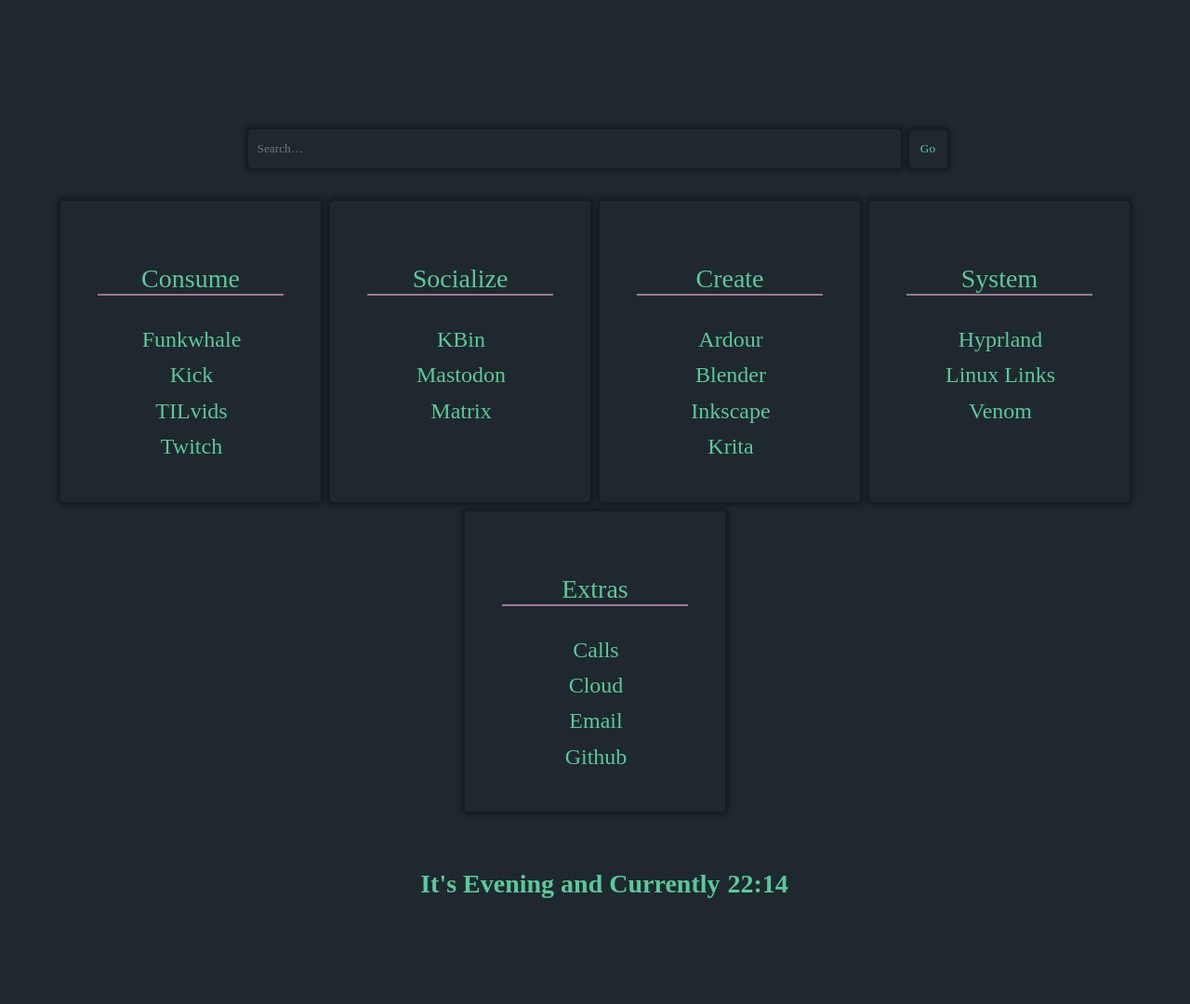
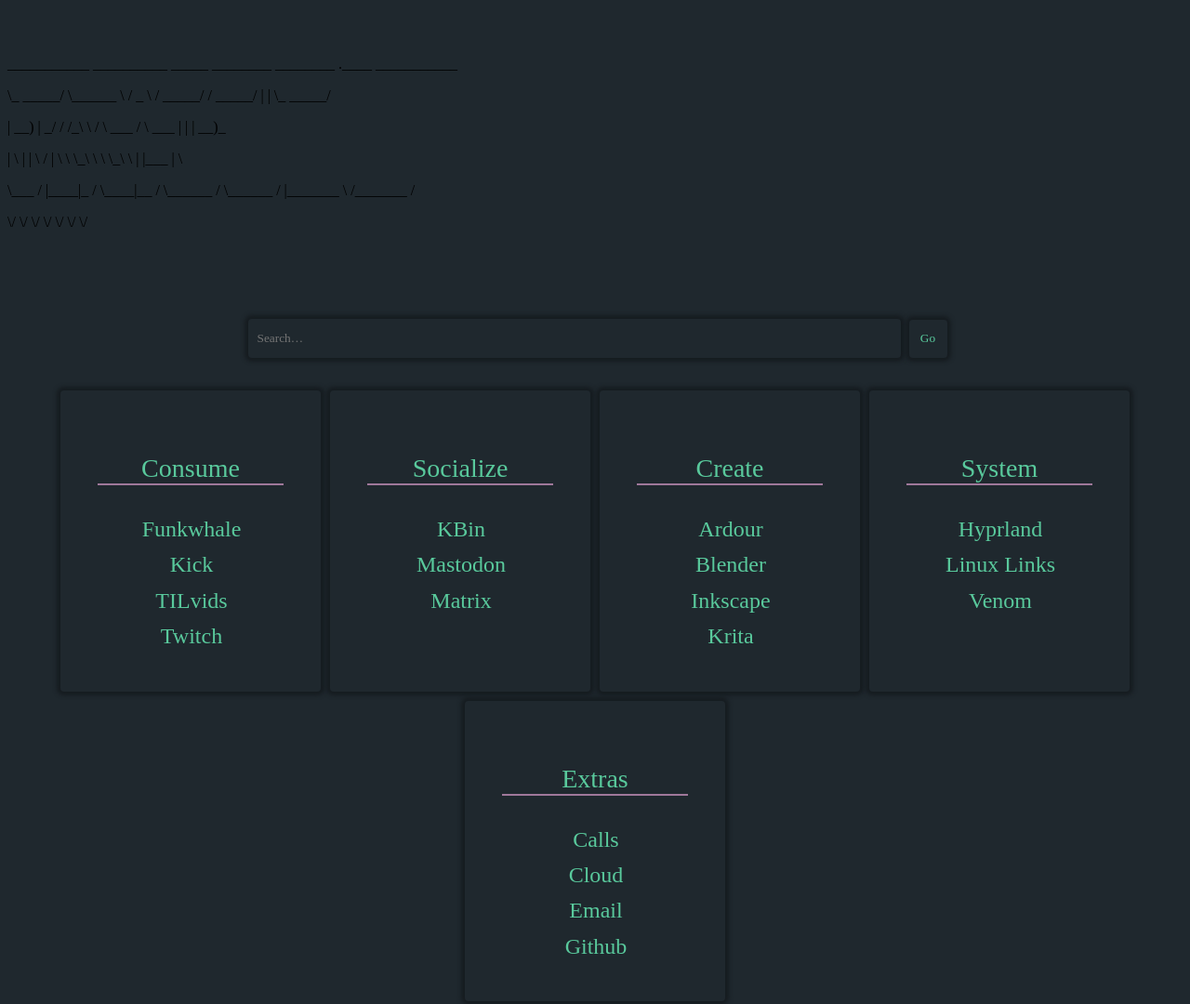
Before and after one commit to FragCGI/fragcgi.github.io, a plain HTML site: page index.html in a window 1280 px wide. Shown: the top 1080 px of the page at 93% size. Before the commit the page ends 978 px from the top, so only its background shows below. Drawn offline with Linux system fonts and the light colour scheme; a web font is replaced by a local one.

Commit message:
Update index.html

```diff
--- a/index.html
+++ b/index.html
@@ -11,6 +11,12 @@
     </head>
     <body>
       <br/><br/>
+      <p> ___________ __________     _____      ________    ________  .____      ___________ </p>
+      <p> \_   _____/ \______   \   /  _  \    /  _____/   /  _____/  |    |     \_   _____/ </p>
+      <p> |    __)    |       _/  /  /_\  \  /   \  ___  /   \  ___  |    |      |    __)_   </p>
+      <p> |     \     |    |   \ /    |    \ \    \_\  \ \    \_\  \ |    |___   |        \  </p>
+      <p> \___  /     |____|_  / \____|__  /  \______  /  \______  / |_______ \ /_______  /  </p>
+      <p>     \/             \/          \/          \/          \/          \/         \/   </p>
       <div class="search_box">
           <form method="get" id="search" action="https://duckduckgo.com/">
             <input type="text" name="q" placeholder="Search…">
```
